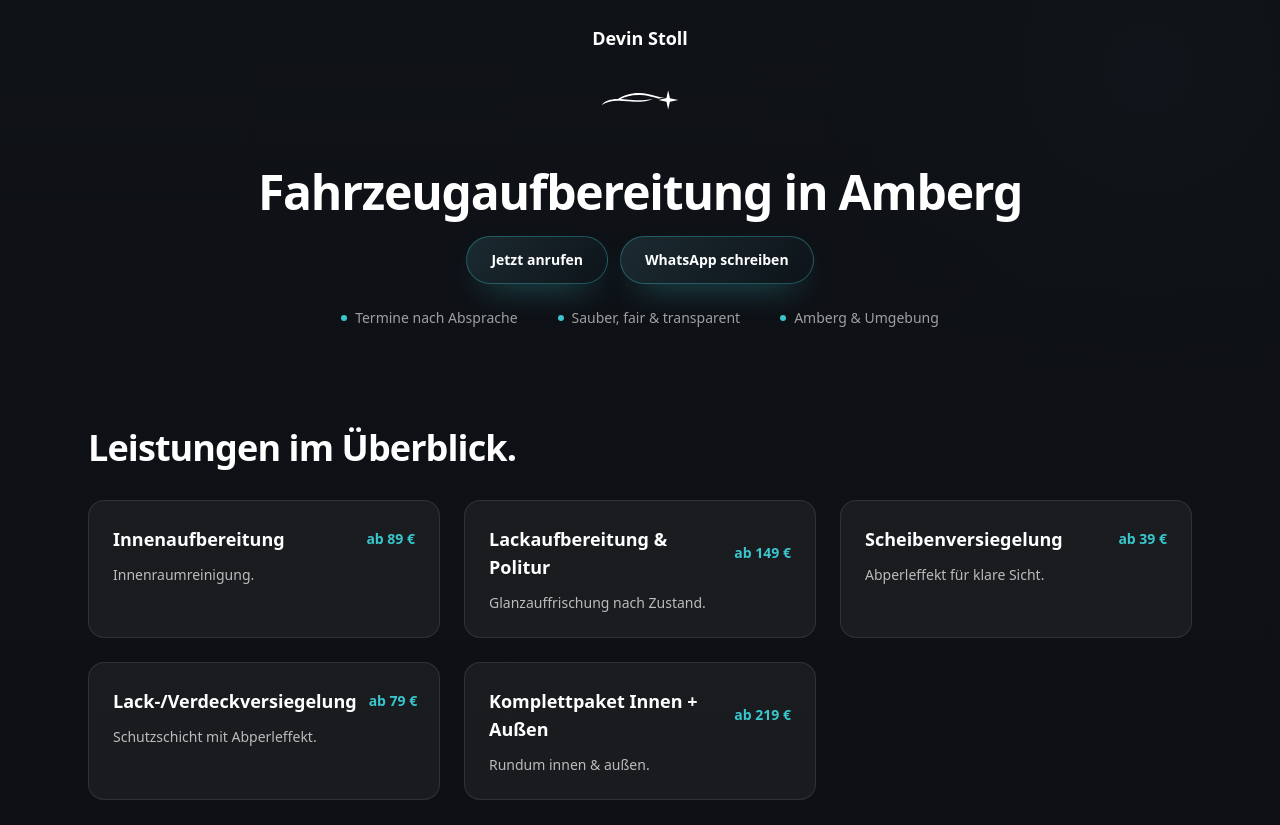
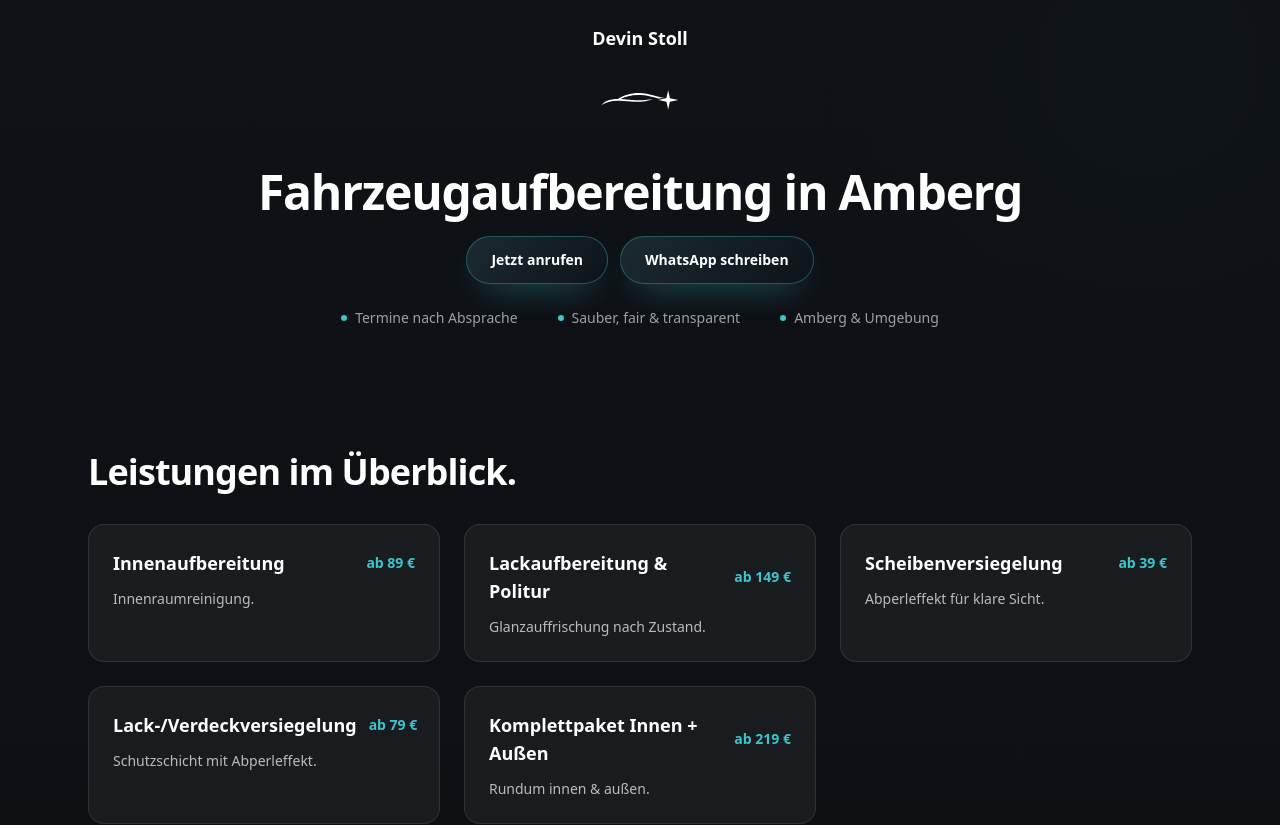
Before and after one commit to wnngxnf8tn-hub/devinstoll, a Next.js app: page / in a window 1280 px wide. Shown: the top 825 px of the page. Built offline with nearby package versions, Linux system fonts and the light colour scheme.

Commit message:
Increase spacing above services section

```diff
--- a/src/app/page.tsx
+++ b/src/app/page.tsx
@@ -157,7 +157,7 @@ export default function Home() {
         <Section
           id="leistungen"
           title="Leistungen im Überblick."
-          className="pt-10 md:pt-14"
+          className="pt-14 md:pt-20"
         >
           <div className="grid gap-6 md:grid-cols-2 xl:grid-cols-3">
             {siteConfig.services.map((service) => (
```
